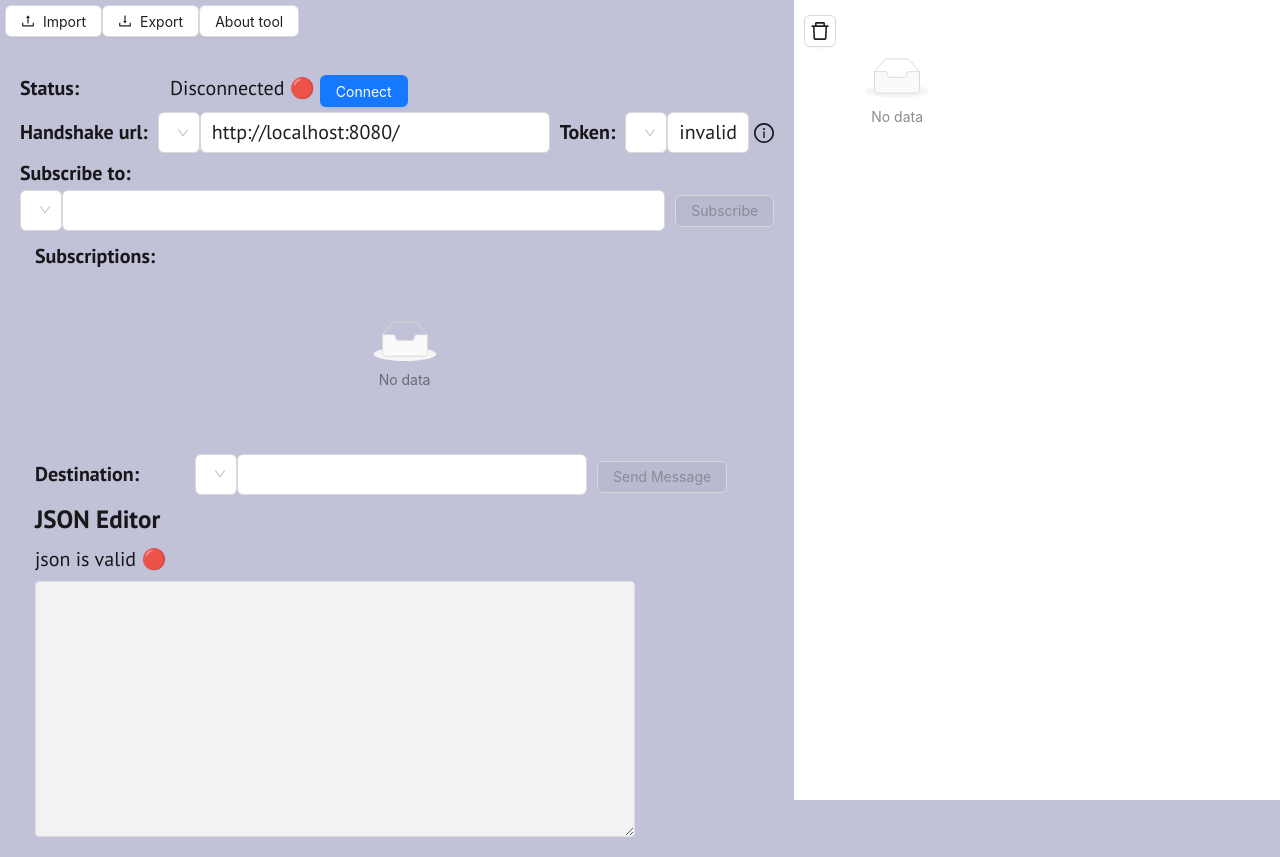
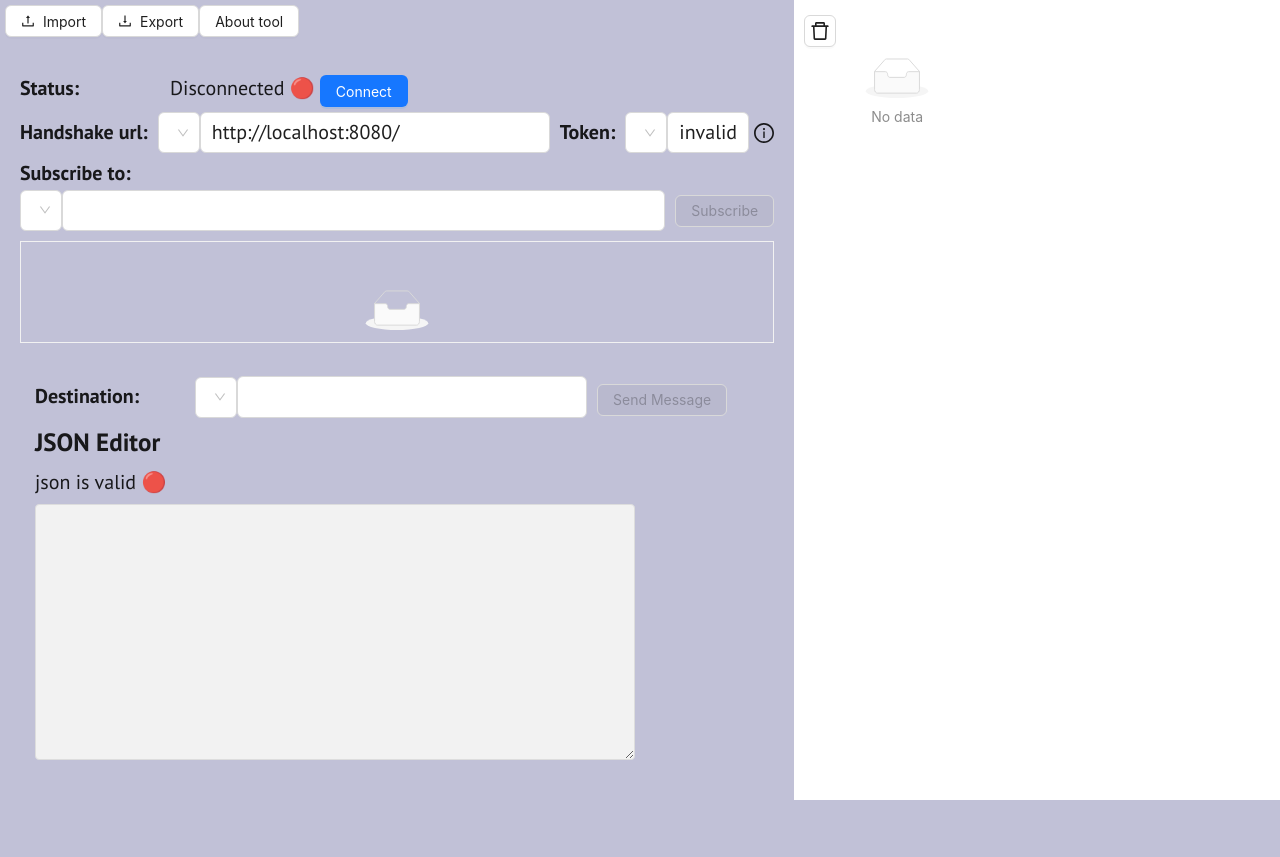
Before and after one commit to OleksandrProkopenkoDev/websocket-util, a React (Vite) app: page / in a window 1280 px wide. After the commit the page ends 800 px from the top, so only its background shows below. Built offline with nearby package versions, Linux system fonts and the light colour scheme.

Commit message:
fix styles

```diff
--- a/src/components/SubscriptionList/SubscriptionList.tsx
+++ b/src/components/SubscriptionList/SubscriptionList.tsx
@@ -11,9 +11,7 @@ interface SubscriptionListProps {
 
 const SubscriptionList: FC<SubscriptionListProps> = ({subscriptions, OnUnsubscribe}) => {
   return (
-      <div className="subscription-list-container" style={{overflowY : "scroll", maxHeight: 300}}>
-        <label style={{fontSize: 20, fontWeight: "bold"}}
-               className={"pt-sans-regular"}>Subscriptions:</label>
+      <div style={{overflowY : "scroll", maxHeight: 100, border: "#f2f2f2 solid 1px"}}>
         <List
             dataSource={subscriptions}
             renderItem={(item) => (
```
